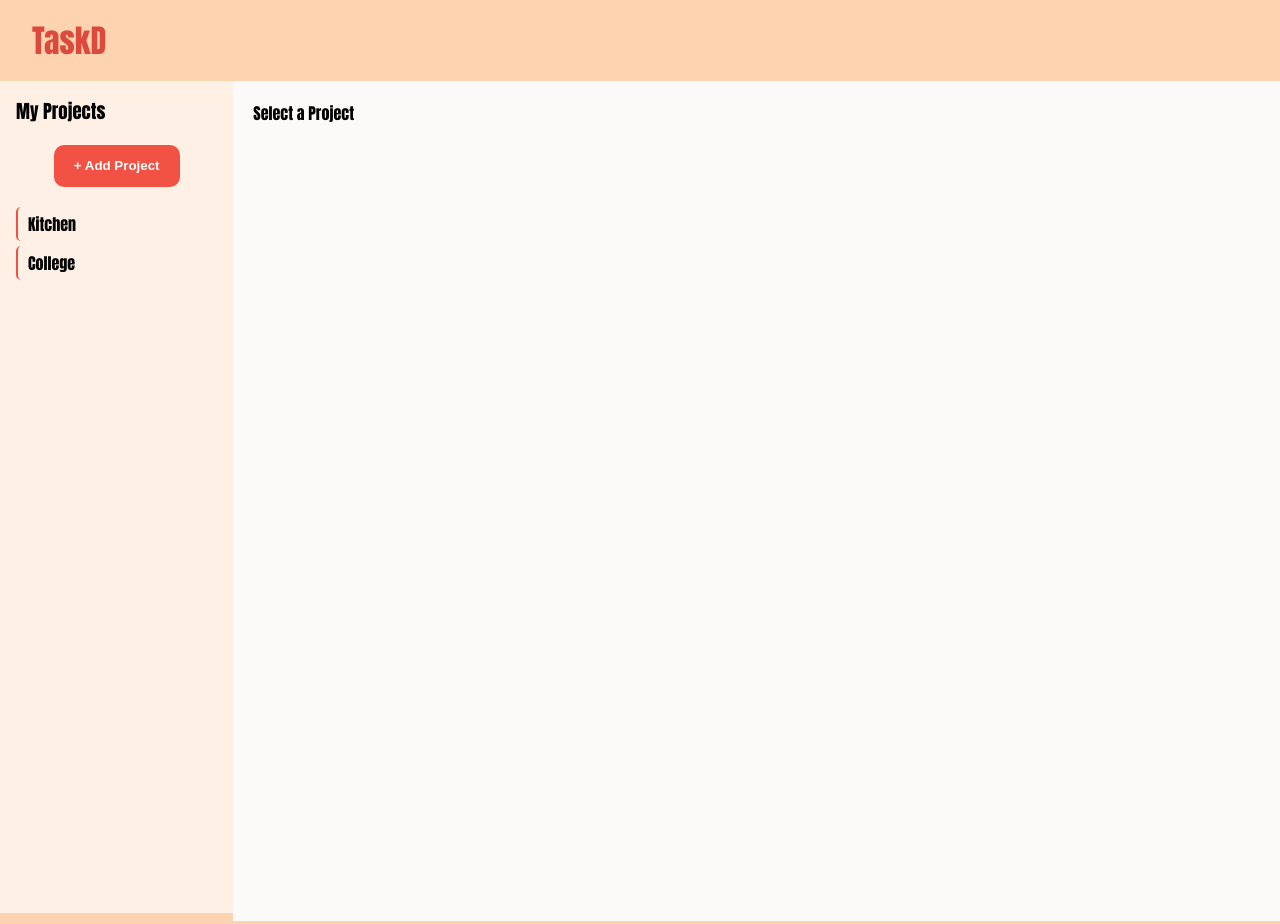
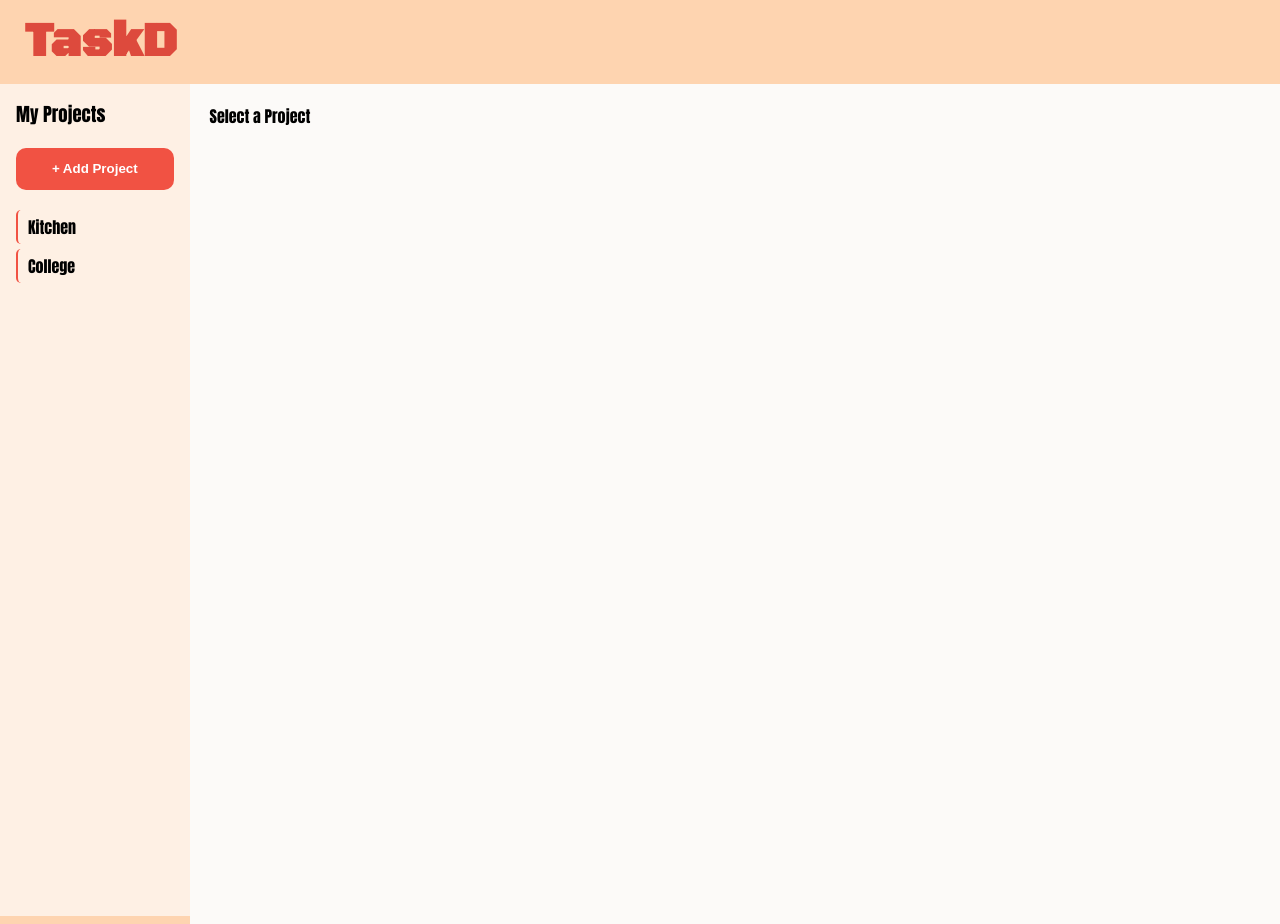
Before and after one commit to XNOXtm/todo-app, a website built with webpack: page src/template.html in a window 1280 px wide. Built offline with nearby package versions, Linux system fonts and the light colour scheme.

Commit message:
Gave header a cool font

```diff
--- a/src/styles.css
+++ b/src/styles.css
@@ -27,15 +27,16 @@
 }
 
 header {
-    padding: 1em 2em;
+    padding: 0.5em 1em;
     color: #dd4a3d;
-
+    font-family: "Black Ops One", system-ui;
+    font-size: 1.5em;
 }
 
 #sidebar {
     background-color: #fef0e4;
     height: 100vh;
-    width: 20vw;
+    width: 15vw;
     padding: 1em;
 }
 #sidebar-btn {
@@ -45,6 +46,9 @@
     margin: 20px 0px;
 }
 
+#add-project {
+    width: 100%;
+}
 #add-project, #add-todo {
     padding: 1em 1.5em;
     background-color: #f15243;
--- a/src/template.html
+++ b/src/template.html
@@ -3,6 +3,9 @@
 <head>
     <meta charset="UTF-8">
     <meta name="viewport" content="width=device-width, initial-scale=1.0">
+    <link rel="preconnect" href="https://fonts.googleapis.com">
+    <link rel="preconnect" href="https://fonts.gstatic.com" crossorigin>
+    <link href="https://fonts.googleapis.com/css2?family=Black+Ops+One&display=swap" rel="stylesheet">
     <link rel="stylesheet" href="https://fonts.googleapis.com/css2?family=Material+Symbols+Outlined" />
     <title>TaskD</title>
 </head>
--- a/src/ui/todo-ui.js
+++ b/src/ui/todo-ui.js
@@ -1,6 +1,4 @@
 import { projectList, addProject, deleteProject } from "../models/project_list.js";
-import editIcon from "../assets/edit.svg";
-
 
 function openForm() {
     document.querySelector("#todo-form-container").style.display = "flex";
```
Also changed, not shown: src/assets/edit.svg (deleted).
